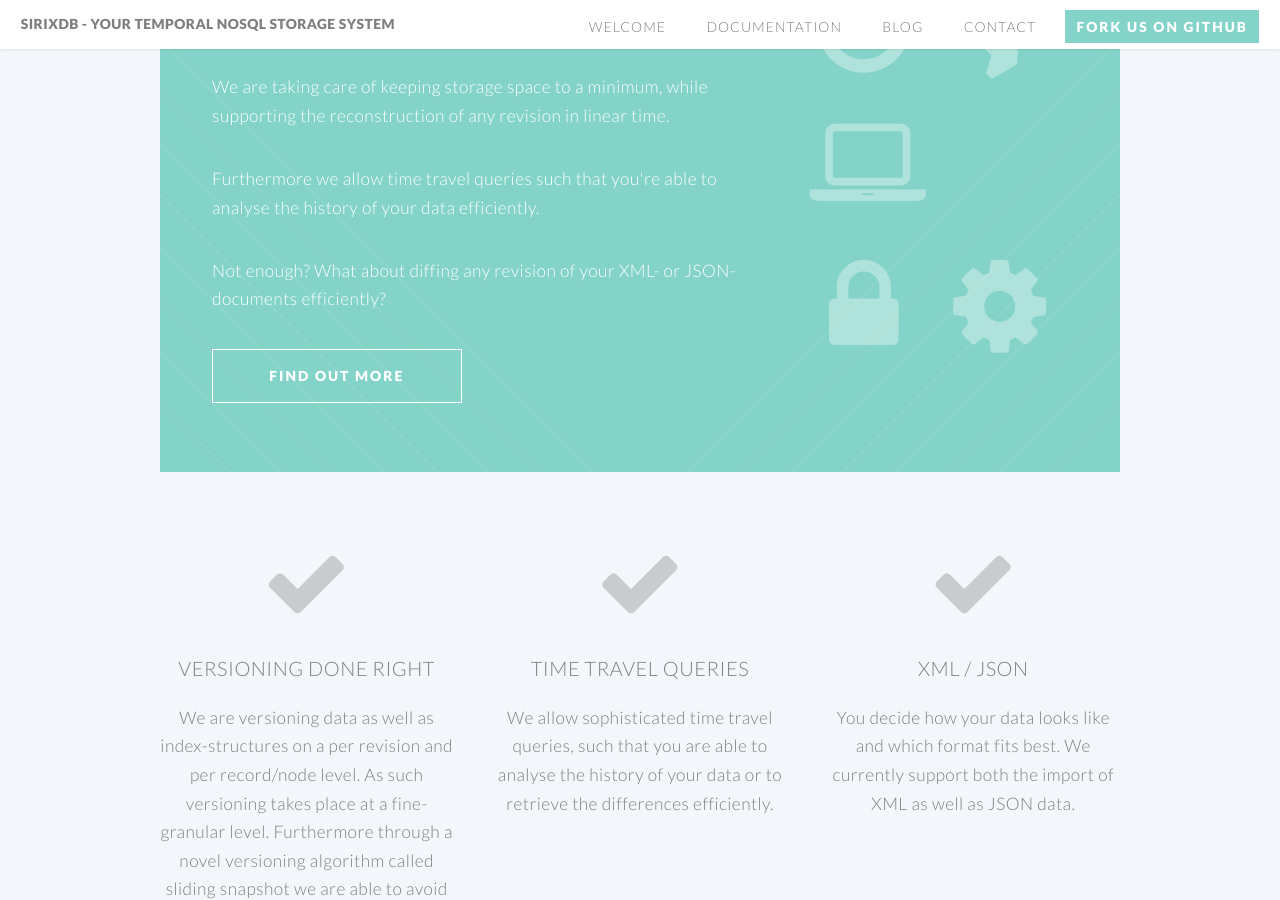
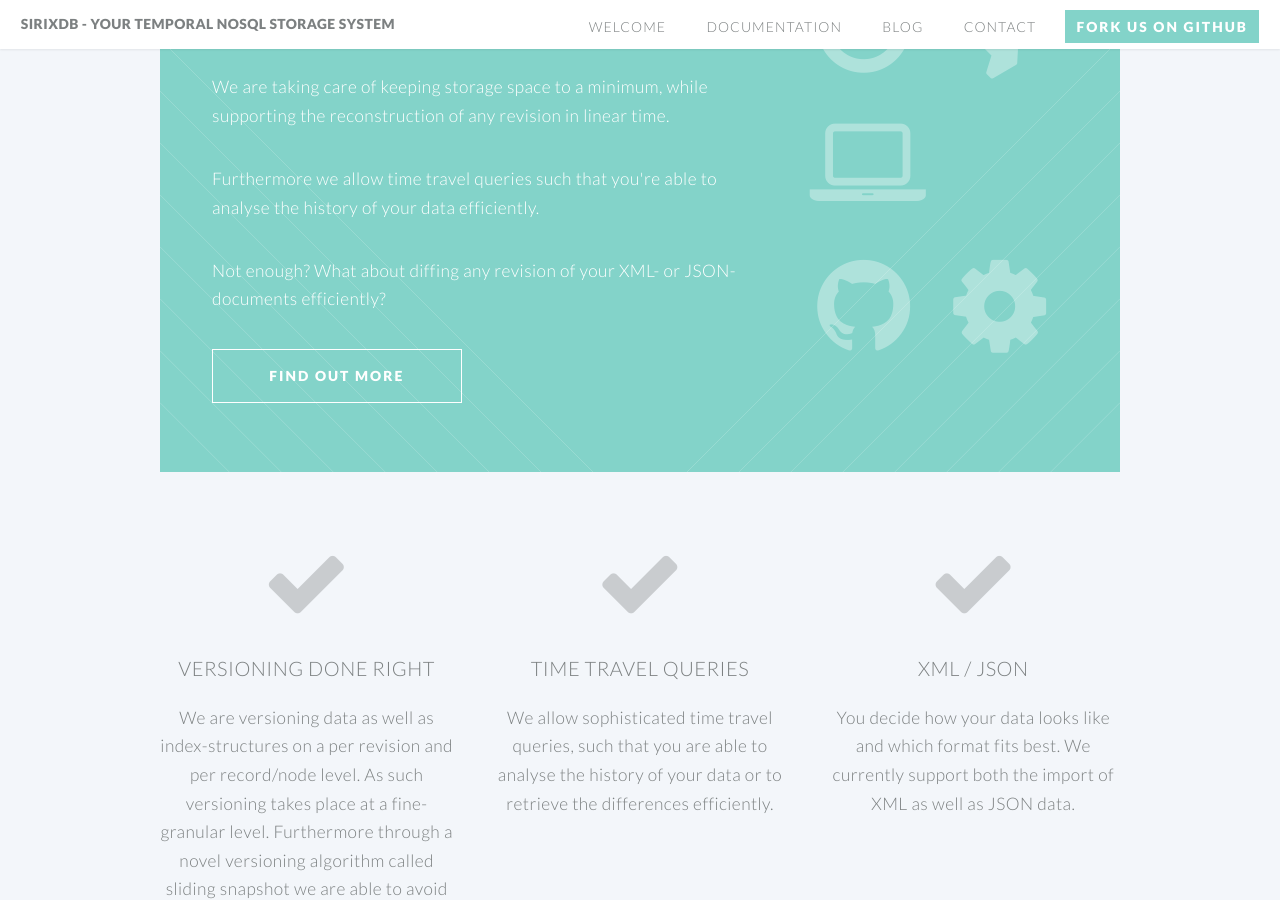
Before and after one commit to sirixdb/sirixdb.github.io, a Jekyll site: the page built from index.html, in a window 1280 px wide and 900 px high, scrolled down 1170 px. Built offline with Jekyll 4.4.1, drawn with Linux system fonts in a browser that asks for light colours.

Commit message:
Update index.html

```diff
--- a/index.html
+++ b/index.html
@@ -41,7 +41,7 @@
 									<li><span class="icon fa-rocket"><span class="label">Feature 2</span></span></li>
 									<li><span class="icon fa-laptop"><span class="label">Feature 3</span></span></li>
 									<li><span class="icon fa-code-branch"><span class="label">Feature 4</span></span></li>
-									<li><span class="icon fa-lock"><span class="label">Feature 5</span></span></li>
+									<li><span class="icon fa-github"><span class="label">Feature 5</span></span></li>
 									<li><span class="icon fa-cog"><span class="label">Feature 6</span></span></li>
 								</ul>
 
```
